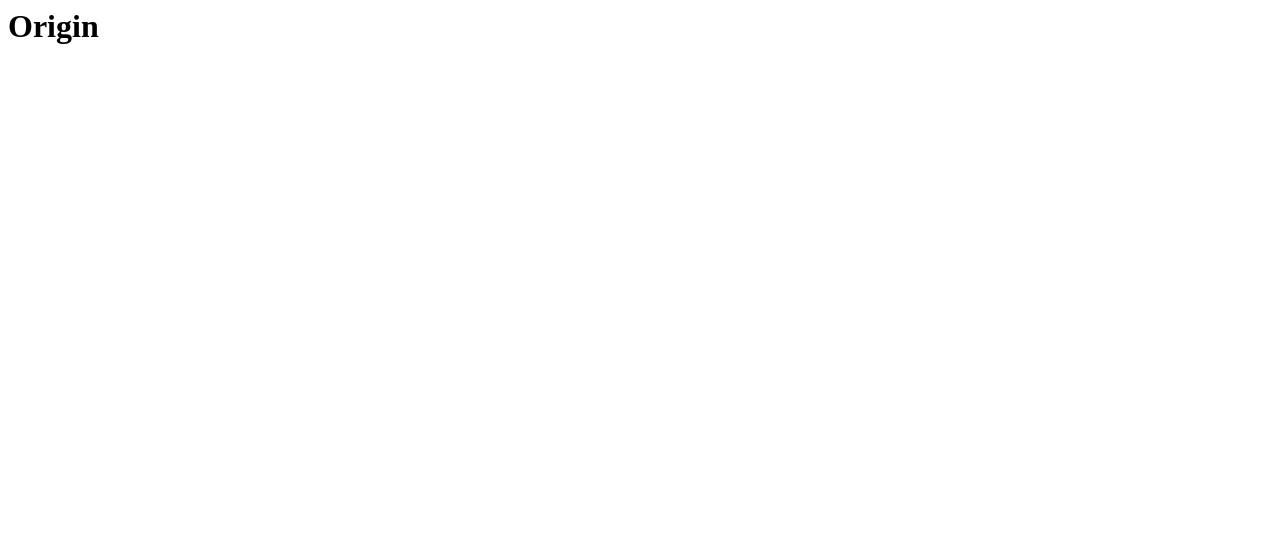
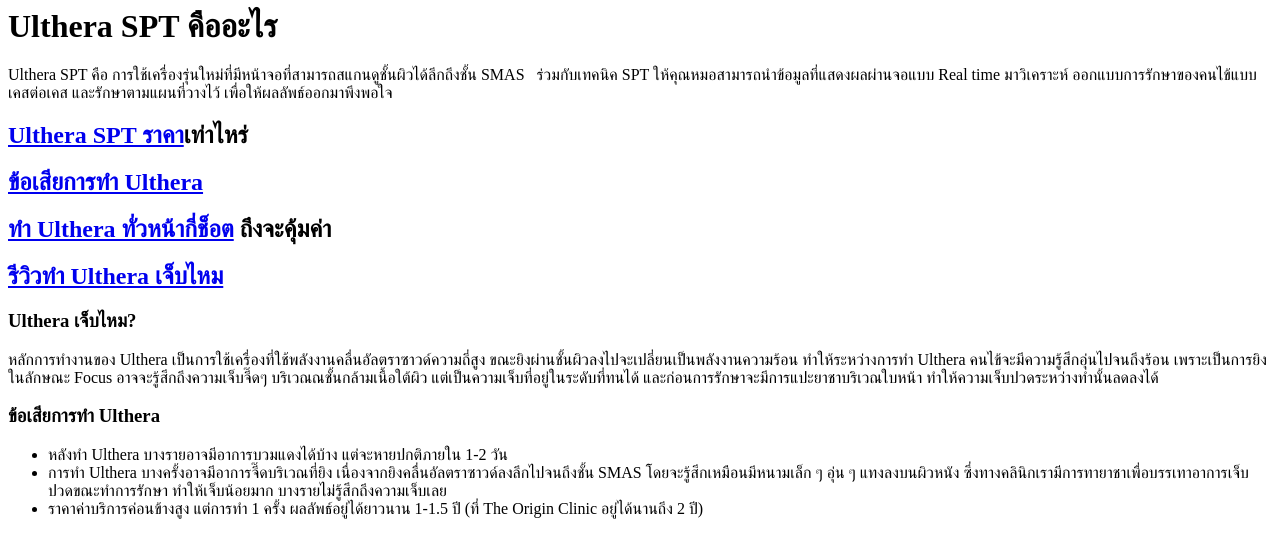
Before and after one commit to khwanmindedge/khwanmindedge.github.io, a plain HTML site: page index.html in a window 1280 px wide. Drawn offline with Linux system fonts and the light colour scheme.

Commit message:
Update index.html

```diff
--- a/index.html
+++ b/index.html
@@ -1 +1,26 @@
-<h1>Origin</h1>
+<h1>Ulthera SPT คืออะไร</h1>
+
+<p>Ulthera SPT  คือ การใช้เครื่องรุ่นใหม่ที่มีหน้าจอที่สามารถสแกนดูชั้นผิวได้ลึกถึงชั้น SMAS
+   ร่วมกับเทคนิค SPT ให้คุณหมอสามารถนำข้อมูลที่แสดงผลผ่านจอแบบ Real time มาวิเคราะห์
+  ออกแบบการรักษาของคนไข้แบบเคสต่อเคส และรักษาตามแผนที่วางไว้ เพื่อให้ผลลัพธ์ออกมาพึงพอใจ
+</p>
+
+<h2><a href="https://theoriginclinic.com/ultherapy/what-is-ulthera-spt/">Ulthera SPT ราคา</a>เท่าไหร่</h2>
+<h2><a href="https://theoriginclinic.com/ultherapy/pros-and-cons-of-ultherapy/">ข้อเสียการทำ Ulthera</a></h2>
+<h2><a href="https://theoriginclinic.com/ultherapy/ulthera-shot/">ทำ Ulthera ทั่วหน้ากี่ช็อต</a> ถึงจะคุ้มค่า</h2>
+<h2><a href="https://theoriginclinic.com/ultherapy/does-ultherapy-hurt/">รีวิวทำ Ulthera เจ็บไหม</a></h2>
+
+<h3>Ulthera เจ็บไหม?</h3>
+<p>
+หลักการทำงานของ Ulthera เป็นการใช้เครื่องที่ใช้พลังงานคลื่นอัลตราซาวด์ความถี่สูง ขณะยิงผ่านชั้นผิวลงไปจะเปลี่ยนเป็นพลังงานความร้อน
+ทำให้ระหว่างการทำ Ulthera คนไข้จะมีความรู้สึกอุ่นไปจนถึงร้อน เพราะเป็นการยิงในลักษณะ Focus อาจจะรู้สึกถึงความเจ็บจี๊ดๆ บริเวณณชั้นกล้ามเนื้อใต้ผิว
+แต่เป็นความเจ็บที่อยู่ในระดับที่ทนได้ และก่อนการรักษาจะมีการแปะยาชาบริเวณใบหน้า ทำให้ความเจ็บปวดระหว่างทำนั้นลดลงได้
+</p>
+
+
+<h3>ข้อเสียการทำ Ulthera</h3>
+<ul>
+  <li>หลังทำ Ulthera บางรายอาจมีอาการบวมแดงได้บ้าง แต่จะหายปกติภายใน 1-2 วัน</li>
+  <li>การทำ Ulthera บางครั้งอาจมีอาการจี๊ดบริเวณที่ยิง เนื่องจากยิงคลื่นอัลตราซาวด์ลงลึกไปจนถึงชั้น SMAS โดยจะรู้สึกเหมือนมีหนามเล็ก ๆ อุ่น ๆ แทงลงบนผิวหนัง ซึ่งทางคลินิกเรามีการทายาชาเพื่อบรรเทาอาการเจ็บปวดขณะทำการรักษา ทำให้เจ็บน้อยมาก บางรายไม่รู้สึกถึงความเจ็บเลย</li>
+  <li>ราคาค่าบริการค่อนข้างสูง แต่การทำ 1 ครั้ง ผลลัพธ์อยู่ได้ยาวนาน 1-1.5 ปี (ที่ The Origin Clinic อยู่ได้นานถึง 2 ปี)</li>
+</ul>
```
